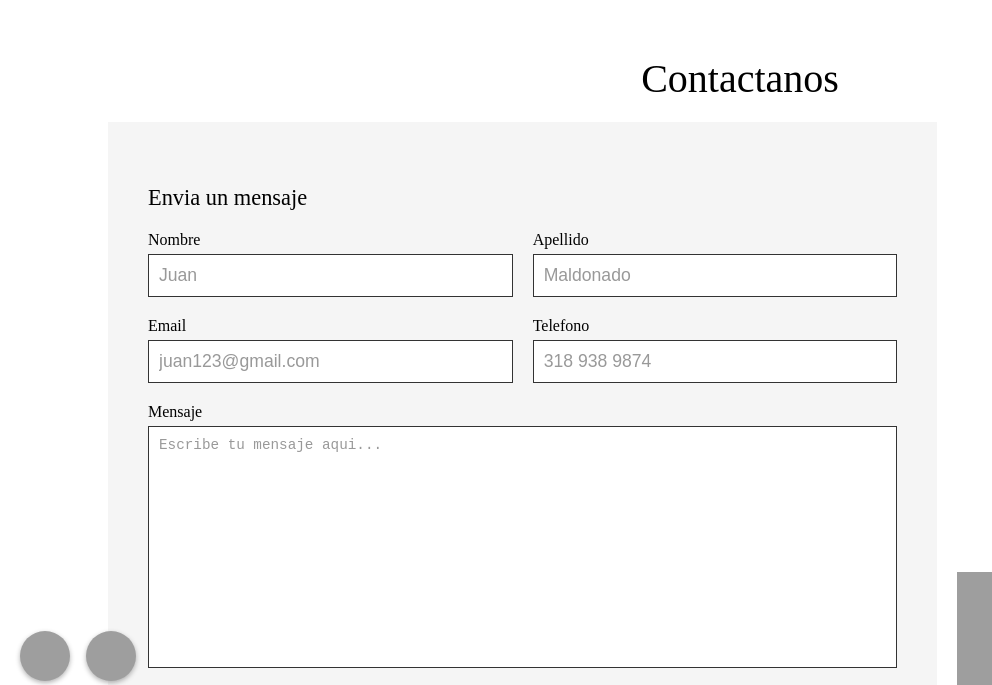
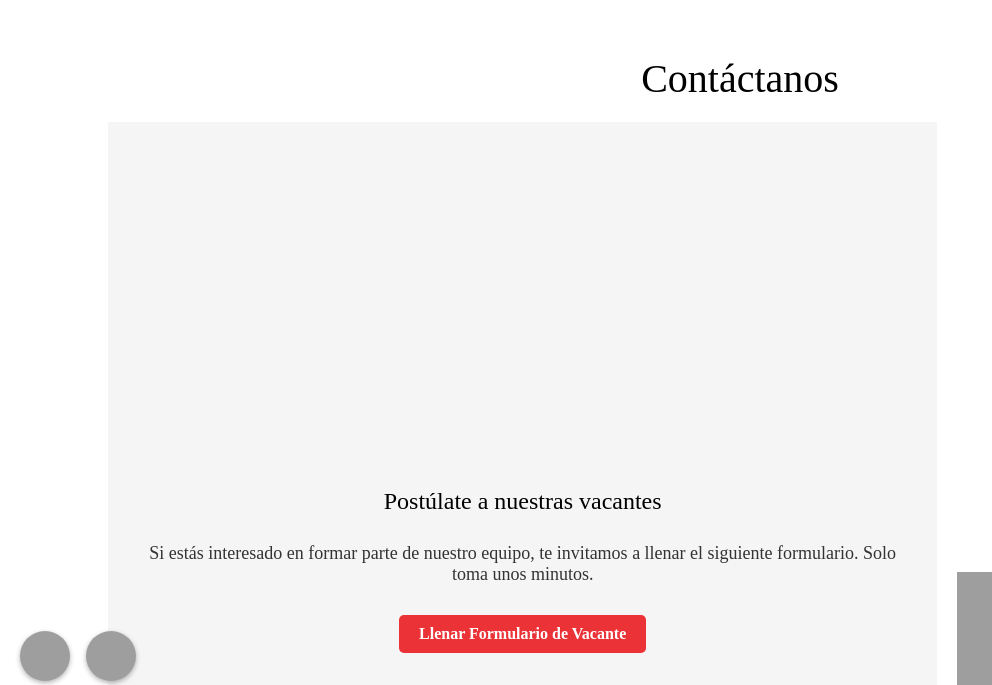
Before and after one commit to Elecrtroalarmas/Davisan, a Gatsby site: page /ContactUs in a window 1280 px wide. Shown: the part 107-792 px from the top of the page, 0-992 px from the left. Built offline with nearby package versions, Linux system fonts and the light colour scheme; Gatsby itself is replaced by a stand-in of ours; grey boxes are pictures that could not be loaded.

Commit message:
Feature: contactanos vacante

```diff
--- a/src/pages/ContactUs/index.css
+++ b/src/pages/ContactUs/index.css
@@ -238,3 +238,39 @@
    }
 
  }
+
+ .contact.form {
+    display: flex;
+    flex-direction: column;
+    justify-content: center;
+    align-items: center;
+    height: 100%;
+    text-align: center;
+  }
+
+  .contact.form h3 {
+    font-size: 24px;
+    margin-bottom: 10px;
+  }
+
+  .contact.form p {
+    font-size: 18px;
+    margin-bottom: 20px;
+    color: #333;
+  }
+
+  .apply-button {
+    display: inline-block;
+    padding: 10px 20px;
+    background-color: #eb3237;
+    color: #fff;
+    font-size: 16px;
+    font-weight: bold;
+    text-decoration: none;
+    border-radius: 5px;
+    transition: background-color 0.3s ease;
+  }
+
+  .apply-button:hover {
+    background-color: #c1272d;
+  }
--- a/src/pages/ContactUs/index.jsx
+++ b/src/pages/ContactUs/index.jsx
@@ -1,107 +1,52 @@
 import * as React from "react";
-import { useState } from "react";
 import { Link, navigate } from "gatsby";
 import Header from "../../components/header/header";
 import Footer from "../../components/footer/footer";
 import FloatingButton from "../../components/floatingButtonComponent";
-import FloatingButtonPse from "../../components/floatingButtonPseComponent"
+import FloatingButtonPse from "../../components/floatingButtonPseComponent";
 import "./index.css";
 
 const ContactUs = () => {
-  // State to manage form fields and errors
-  const [formData, setFormData] = useState({
-    nombre: "",
-    apellido: "",
-    email: "",
-    telefono: "",
-    mensaje: "",
-  });
+  const aplicarVacanteUrl = "https://docs.google.com/forms/d/e/1FAIpQLSeDHYZoU_qFq5w2crpgNiBpYuRxRiJvF8BZjyUiGD9NjuSDLw/viewform?usp=header";
 
-  const [formErrors, setFormErrors] = useState(null);
-
-  // Function to validate the form fields
-  const handleSubmit = (e) => {
-    e.preventDefault();
-
-    for (const key in formData) {
-      if (formData[key].trim() === "") {
-        console.log(formData)
-        setFormErrors("Do not leave blank spaces");
-        return; // Stop validation if there are empty fields
-      }
-    }
-
-    const emailPattern = /^[a-zA-Z0-9._-]+@[a-zA-Z0-9.-]+\.[a-zA-Z]{2,4}$/;
-    if (!emailPattern.test(formData.email)) {
-      setFormErrors("Enter a valid Email");
-      return; // Stop validation if the email does not have a valid format
-    }
-    // Si no hay errores, continuar con el envío del formulario
-    setFormErrors(null);
-  };
-
-  // Function to handle input changes
-  const handleInputChange = (e) => {
-    setFormData({ ...formData, [e.target.name]: e.target.value });
-  };
   return (
     <>
       <Header />
       <main>
         <section>
           <div className="contactUs">
-            <h2>Contactanos</h2>
+            <h2>Contáctanos</h2>
             <div className="box">
-              {/* form box */}
+              {/* Left box with message */}
               <div className="contact form">
-                <h3>Envia un mensaje</h3>
-                <form
-                  action="https://formspree.io/f/mgegvlqq"
-                  method="POST"
+                <h3>Postúlate a nuestras vacantes</h3>
+                <p>
+                  Si estás interesado en formar parte de nuestro equipo, te invitamos a llenar el siguiente formulario. Solo toma unos minutos.
+                </p>
+                <a
+                  href={aplicarVacanteUrl}
+                  target="_blank"
+                  rel="noopener noreferrer"
+                  className="apply-button"
+                  style={{
+                    display: "inline-block",
+                    padding: "10px 20px",
+                    backgroundColor: "#eb3237",
+                    color: "#fff",
+                    fontSize: "16px",
+                    fontWeight: "bold",
+                    textDecoration: "none",
+                    borderRadius: "5px",
+                    marginTop: "10px",
+                  }}
                 >
-                  <div className="formBox">
-                    <div className="row50">
-                      <div className="inputBox">
-                        <span>Nombre</span>
-                        <input type="text" placeholder="Juan" name="nombre"/>
-                      </div>
-                      <div className="inputBox">
-                        <span>Apellido</span>
-                        <input type="text" placeholder="Maldonado" name="apellido"/>
-                      </div>
-                    </div>
-
-                    <div className="row50">
-                      <div className="inputBox">
-                        <span>Email</span>
-                        <input type="mail" placeholder="juan123@gmail.com" name="email"/>
-                      </div>
-                      <div className="inputBox">
-                        <span>Telefono</span>
-                        <input type="number" placeholder="318 938 9874" name="telefono"/>
-                      </div>
-                    </div>
-
-                    <div className="row100">
-                      <div className="inputBox">
-                        <span>Mensaje</span>
-                        <textarea placeholder="Escribe tu mensaje aqui..." name="mensaje"></textarea>
-                      </div>
-                    </div>
-
-                    <div className="row100">
-                      <div className="inputBox">
-                        <input type="submit" placeholder="Enviar" />
-                      </div>
-                    </div>
-                  </div>
-                  {formErrors && <p className="error">{formErrors}</p>}
-                </form>
+                  Llenar Formulario de Vacante
+                </a>
               </div>
 
-              {/* info box */}
+              {/* Right info box */}
               <div className="contact info">
-                <h3>Informacion de contacto</h3>
+                <h3>Información de contacto</h3>
                 <div className="infoBox">
                   <div>
                     <span>
@@ -109,11 +54,11 @@ const ContactUs = () => {
                         width="25"
                         height="25"
                         src="https://img.icons8.com/ios/25/FFFFFF/marker--v1.png"
-                        alt="marker--v1"
+                        alt="Ubicación"
                       />
                     </span>
                     <p>
-                      Sogamoso, Boyaca <br />
+                      Sogamoso, Boyacá <br />
                       Colombia
                     </p>
                   </div>
@@ -124,7 +69,7 @@ const ContactUs = () => {
                         width="25"
                         height="25"
                         src="https://img.icons8.com/ios/25/FFFFFF/new-post--v1.png"
-                        alt="new-post--v1"
+                        alt="Correo"
                       />
                     </span>
                     <a
@@ -142,7 +87,7 @@ const ContactUs = () => {
                         width="25"
                         height="25"
                         src="https://img.icons8.com/ios/25/FFFFFF/phone-message.png"
-                        alt="phone-message"
+                        alt="Teléfono"
                       />
                     </span>
                     <a
@@ -165,7 +110,7 @@ const ContactUs = () => {
                           width="35"
                           height="35"
                           src="https://img.icons8.com/ios-filled/50/FFFFFF/facebook-new.png"
-                          alt="facebook-new"
+                          alt="Facebook"
                         />
                       </a>
                     </li>
@@ -179,7 +124,8 @@ const ContactUs = () => {
                           width="35"
                           height="35"
                           src="https://img.icons8.com/ios/35/FFFFFF/whatsapp--v1.png"
-                          alt="whatsapp--v1"/>
+                          alt="WhatsApp"
+                        />
                       </a>
                     </li>
                     <li>
@@ -192,7 +138,7 @@ const ContactUs = () => {
                           width="35"
                           height="35"
                           src="https://img.icons8.com/ios-filled/35/FFFFFF/linkedin-2--v1.png"
-                          alt="linkedin-2--v1"
+                          alt="LinkedIn"
                         />
                       </a>
                     </li>
@@ -206,7 +152,7 @@ const ContactUs = () => {
                           width="40"
                           height="40"
                           src="https://img.icons8.com/sf-regular/40/FFFFFF/instagram-new.png"
-                          alt="instagram-new"
+                          alt="Instagram"
                         />
                       </a>
                     </li>
@@ -216,7 +162,12 @@ const ContactUs = () => {
 
               {/* map box */}
               <div className="contact map">
-              <iframe src="https://www.google.com/maps/embed?pb=!1m18!1m12!1m3!1d3969.9474911042407!2d-72.93463822453408!3d5.72070399426131!2m3!1f0!2f0!3f0!3m2!1i1024!2i768!4f13.1!3m3!1m2!1s0x8e6a4570aa0a4e7f%3A0xf7e7d8ef4d4db0b4!2sDAVISAN%20LTDA!5e0!3m2!1ses-419!2sco!4v1703023305046!5m2!1ses-419!2sco" allowfullscreen="" loading="lazy" referrerpolicy="no-referrer-when-downgrade"></iframe>
+                <iframe
+                  src="https://www.google.com/maps/embed?pb=!1m18!1m12!1m3!1d3969.9474911042407!2d-72.93463822453408!3d5.72070399426131!2m3!1f0!2f0!3f0!3m2!1i1024!2i768!4f13.1!3m3!1m2!1s0x8e6a4570aa0a4e7f%3A0xf7e7d8ef4d4db0b4!2sDAVISAN%20LTDA!5e0!3m2!1ses-419!2sco!4v1703023305046!5m2!1ses-419!2sco"
+                  allowFullScreen=""
+                  loading="lazy"
+                  referrerPolicy="no-referrer-when-downgrade"
+                ></iframe>
               </div>
             </div>
           </div>
```
